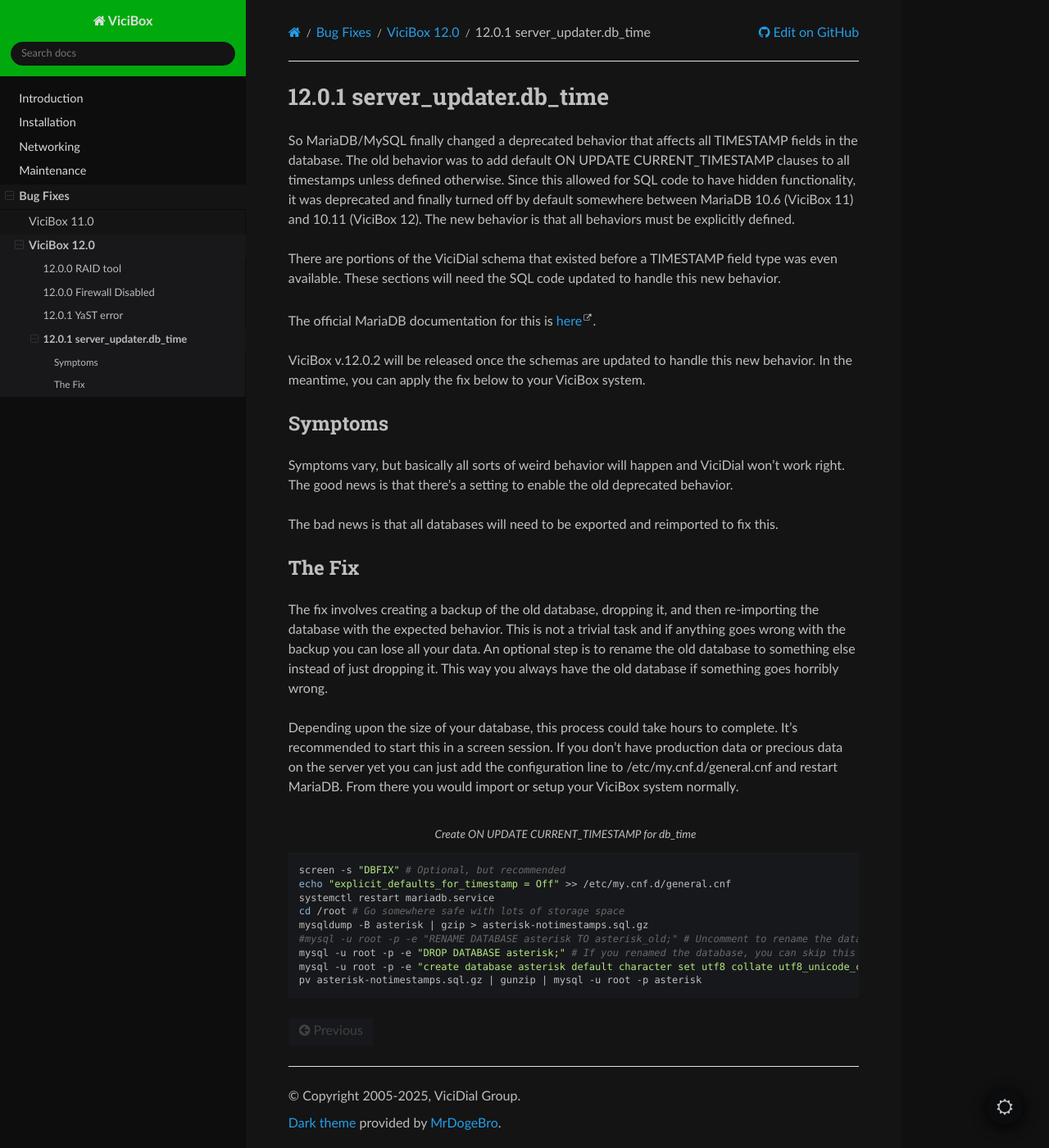
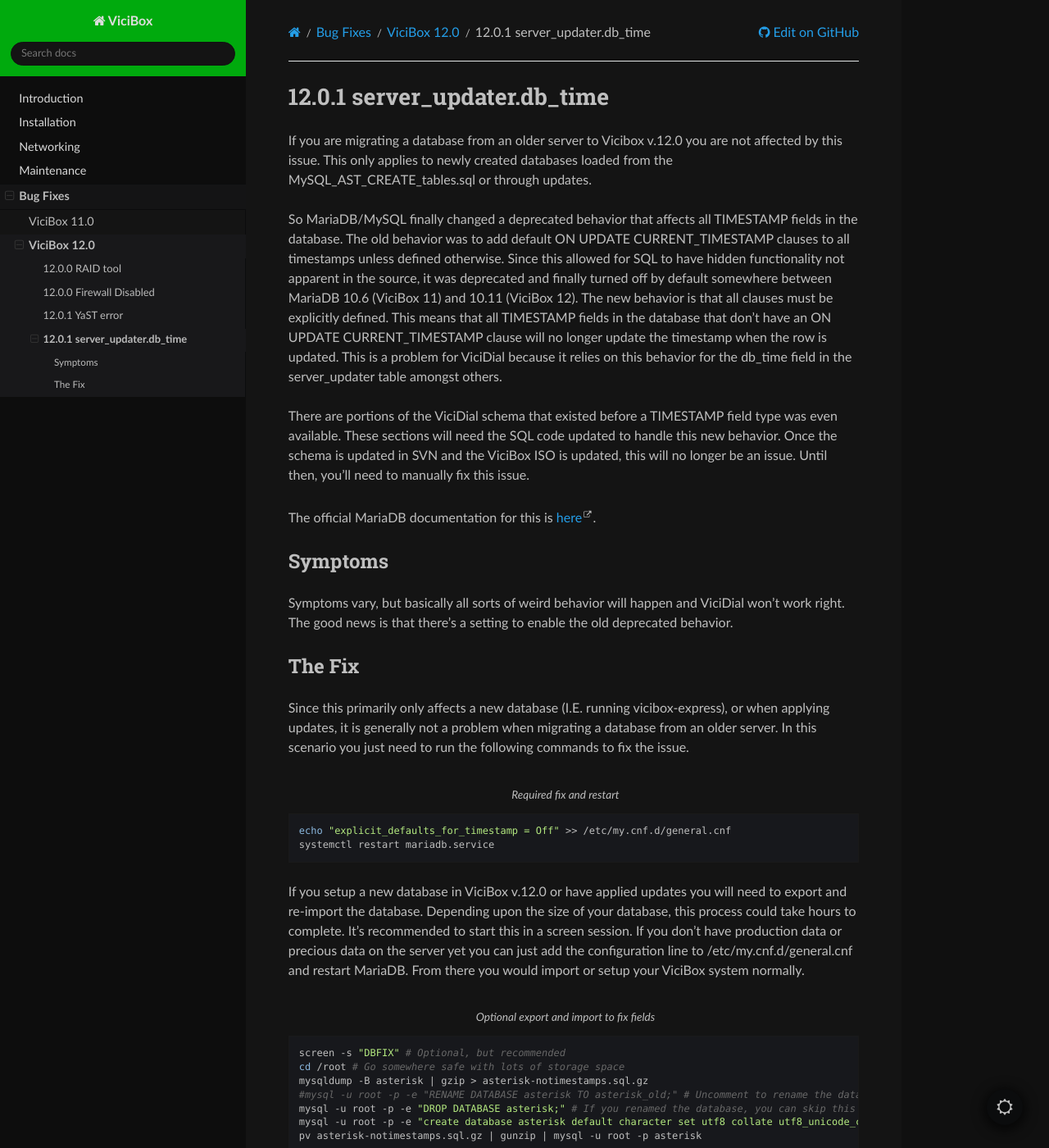
Before and after one commit to jamesvici/vicibox, a Sphinx documentation site: the page built from docs/source/bugfix/bugfix1201-2.rst, in a window 1280 px wide and 1400 px high. Shown: the whole window at 82% size. Built offline with Sphinx 7.4.7 and the Read the Docs theme 3.1.0, drawn with Linux system fonts in a browser that asks for light colours.

Commit message:
Split bugfix into required and optional fixes

```diff
--- a/docs/source/bugfix/bugfix1201-2.rst
+++ b/docs/source/bugfix/bugfix1201-2.rst
@@ -2,32 +2,36 @@
 12.0.1 server_updater.db_time
 =============================
 
-So MariaDB/MySQL finally changed a deprecated behavior that affects all TIMESTAMP fields in the database. The old behavior was to add default ON UPDATE CURRENT_TIMESTAMP clauses to all timestamps unless defined otherwise. Since this allowed for SQL code to have hidden functionality, it was deprecated and finally turned off by default somewhere between MariaDB 10.6 (ViciBox 11) and 10.11 (ViciBox 12). The new behavior is that all behaviors must be explicitly defined.
+If you are migrating a database from an older server to Vicibox v.12.0 you are not affected by this issue. This only applies to newly created databases loaded from the MySQL_AST_CREATE_tables.sql or through updates.
 
-There are portions of the ViciDial schema that existed before a TIMESTAMP field type was even available. These sections will need the SQL code updated to handle this new behavior.
+So MariaDB/MySQL finally changed a deprecated behavior that affects all TIMESTAMP fields in the database. The old behavior was to add default ON UPDATE CURRENT_TIMESTAMP clauses to all timestamps unless defined otherwise. Since this allowed for SQL to have hidden functionality not apparent in the source, it was deprecated and finally turned off by default somewhere between MariaDB 10.6 (ViciBox 11) and 10.11 (ViciBox 12). The new behavior is that all clauses must be explicitly defined. This means that all TIMESTAMP fields in the database that don't have an ON UPDATE CURRENT_TIMESTAMP clause will no longer update the timestamp when the row is updated. This is a problem for ViciDial because it relies on this behavior for the db_time field in the server_updater table amongst others.
+
+There are portions of the ViciDial schema that existed before a TIMESTAMP field type was even available. These sections will need the SQL code updated to handle this new behavior. Once the schema is updated in SVN and the ViciBox ISO is updated, this will no longer be an issue. Until then, you'll need to manually fix this issue.
 
 The official MariaDB documentation for this is `here <https://mariadb.com/docs/server/ref/mdb/system-variables/explicit_defaults_for_timestamp/>`_.
-
-ViciBox v.12.0.2 will be released once the schemas are updated to handle this new behavior. In the meantime, you can apply the fix below to your ViciBox system.
 
 Symptoms
 --------
 Symptoms vary, but basically all sorts of weird behavior will happen and ViciDial won't work right. The good news is that there's a setting to enable the old deprecated behavior.
 
-The bad news is that all databases will need to be exported and reimported to fix this.
 
 The Fix
 -------
-The fix involves creating a backup of the old database, dropping it, and then re-importing the database with the expected behavior. This is not a trivial task and if anything goes wrong with the backup you can lose all your data. An optional step is to rename the old database to something else instead of just dropping it. This way you always have the old database if something goes horribly wrong.
-
-Depending upon the size of your database, this process could take hours to complete. It's recommended to start this in a screen session. If you don't have production data or precious data on the server yet you can just add the configuration line to /etc/my.cnf.d/general.cnf and restart MariaDB. From there you would import or setup your ViciBox system normally.
+Since this primarily only affects a new database (I.E. running vicibox-express), or when applying updates, it is generally not a problem when migrating a database from an older server. In this scenario you just need to run the following commands to fix the issue.
 
 .. code-block:: bash
-   :caption: Create ON UPDATE CURRENT_TIMESTAMP for db_time
+   :caption: Required fix and restart
+
+   echo "explicit_defaults_for_timestamp = Off" >> /etc/my.cnf.d/general.cnf
+   systemctl restart mariadb.service
+
+
+If you setup a new database in ViciBox v.12.0 or have applied updates you will need to export and re-import the database. Depending upon the size of your database, this process could take hours to complete. It's recommended to start this in a screen session. If you don't have production data or precious data on the server yet you can just add the configuration line to /etc/my.cnf.d/general.cnf and restart MariaDB. From there you would import or setup your ViciBox system normally.
+
+.. code-block:: bash
+   :caption: Optional export and import to fix fields
 
    screen -s "DBFIX" # Optional, but recommended
-   echo "explicit_defaults_for_timestamp = Off" >> /etc/my.cnf.d/general.cnf
-   systemctl restart mariadb.service
    cd /root # Go somewhere safe with lots of storage space
    mysqldump -B asterisk | gzip > asterisk-notimestamps.sql.gz
    #mysql -u root -p -e "RENAME DATABASE asterisk TO asterisk_old;" # Uncomment to rename the database instead of dropping it
```
